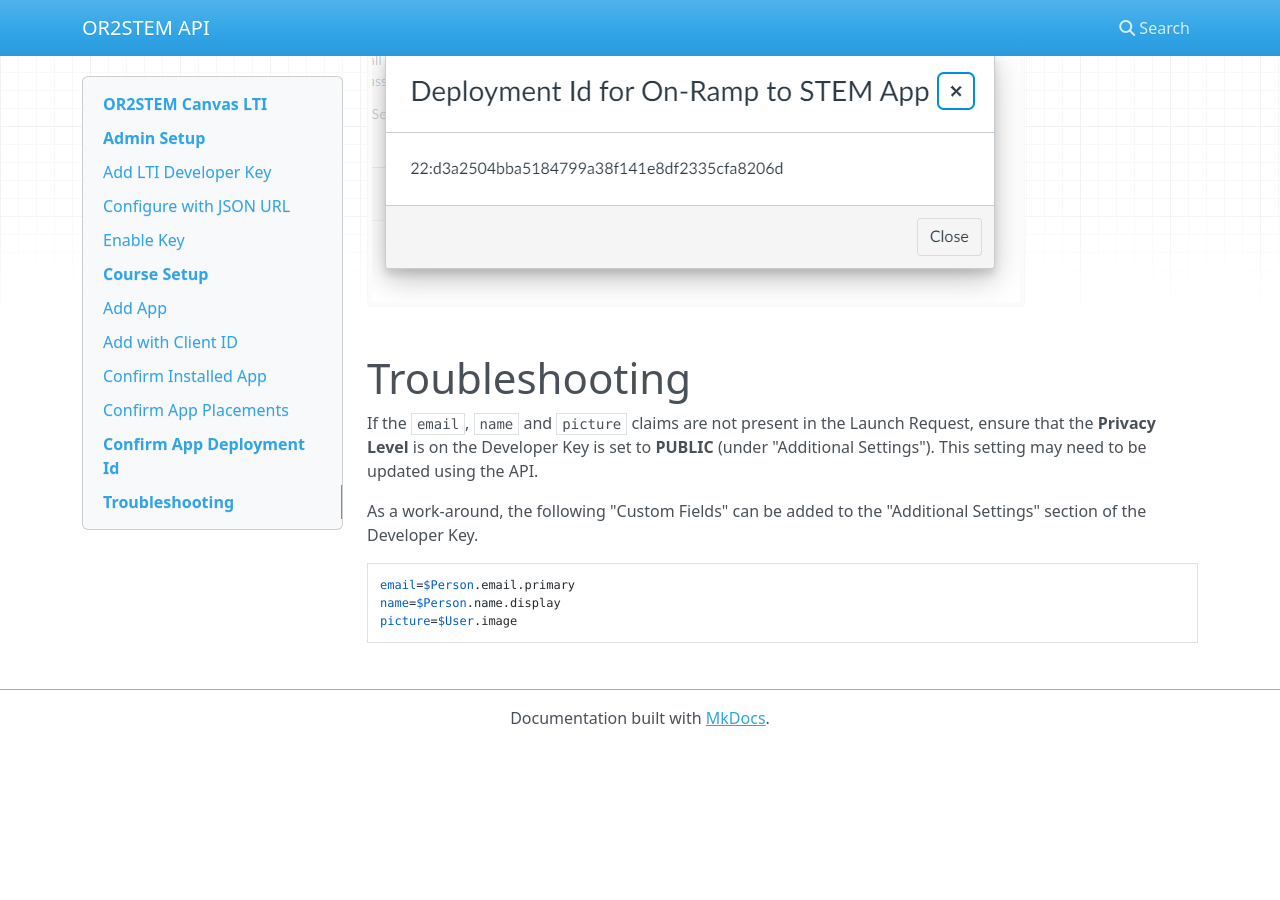
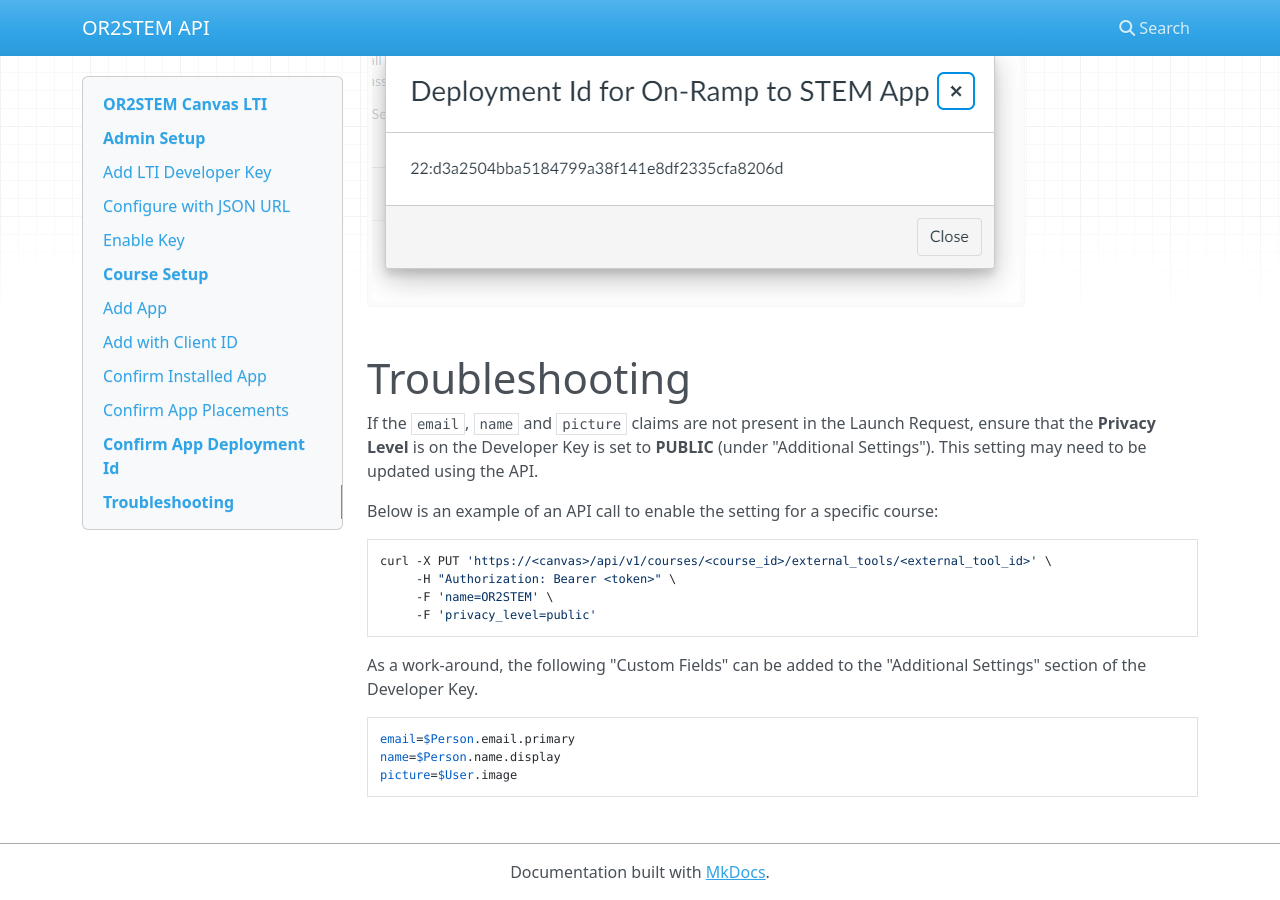
Before and after one commit to OnRampToStem/scool_lti, an MkDocs documentation site: the page built from docs/lti/canvas_install.md, in a window 1280 px wide and 900 px high, scrolled down 7522 px. Built offline with MkDocs 1.6.1, drawn with Linux system fonts in a browser that asks for light colours; nearby versions of some CDN libraries; before the commit the page ends 8268 px from its top, so only the background shows below that.

Commit message:
Document using API to set Privacy Level to PUBLIC

````diff
--- a/docs/lti/canvas_install.md
+++ b/docs/lti/canvas_install.md
@@ -112,6 +112,15 @@
 **PUBLIC** (under "Additional Settings"). This setting may need to be updated
 using the API.
 
+Below is an example of an API call to enable the setting for a specific course:
+
+```bash
+curl -X PUT 'https://<canvas>/api/v1/courses/<course_id>/external_tools/<external_tool_id>' \
+     -H "Authorization: Bearer <token>" \
+     -F 'name=OR2STEM' \
+     -F 'privacy_level=public'
+```
+
 As a work-around, the following "Custom Fields" can be added to the
 "Additional Settings" section of the Developer Key.
 
````
